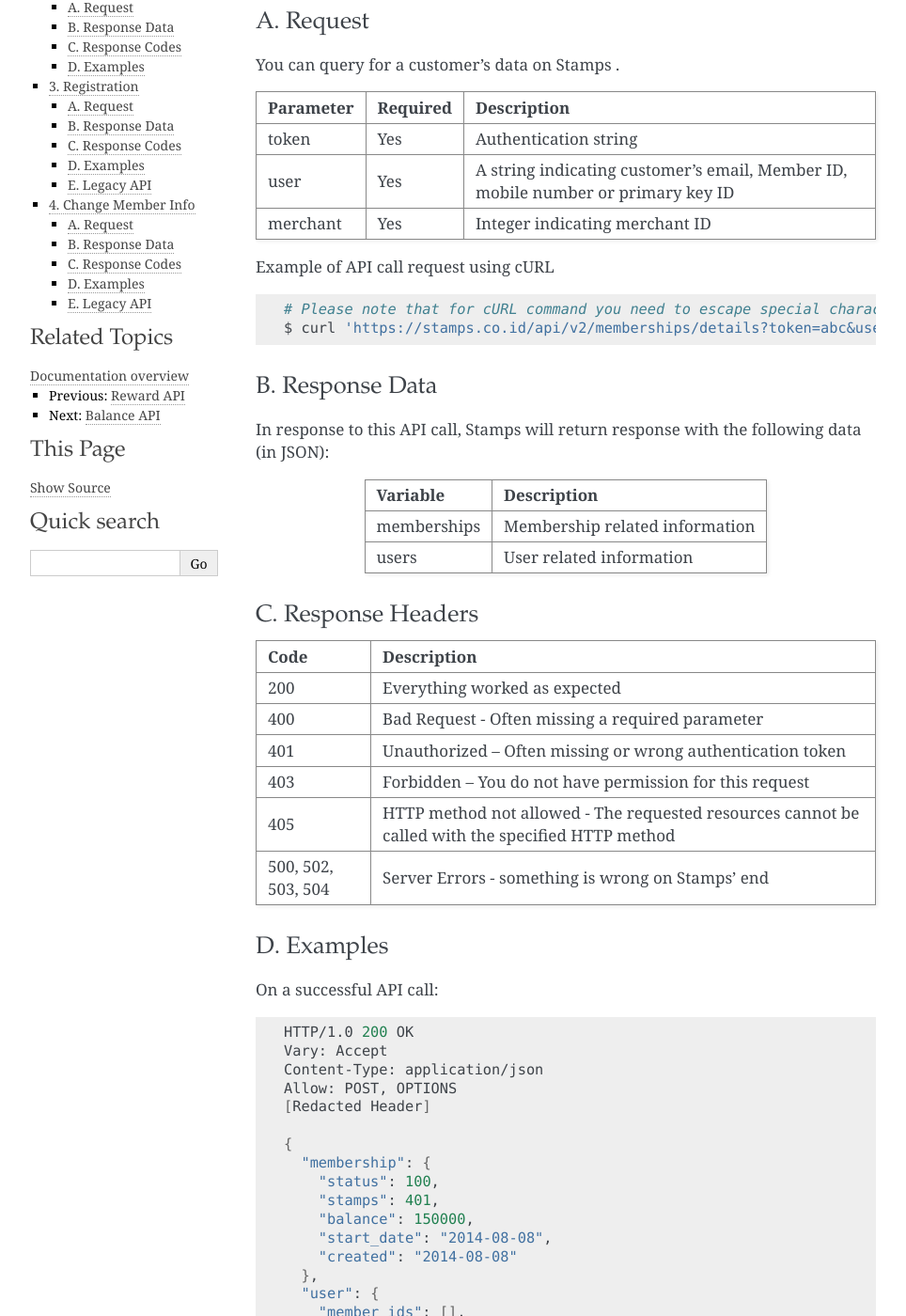
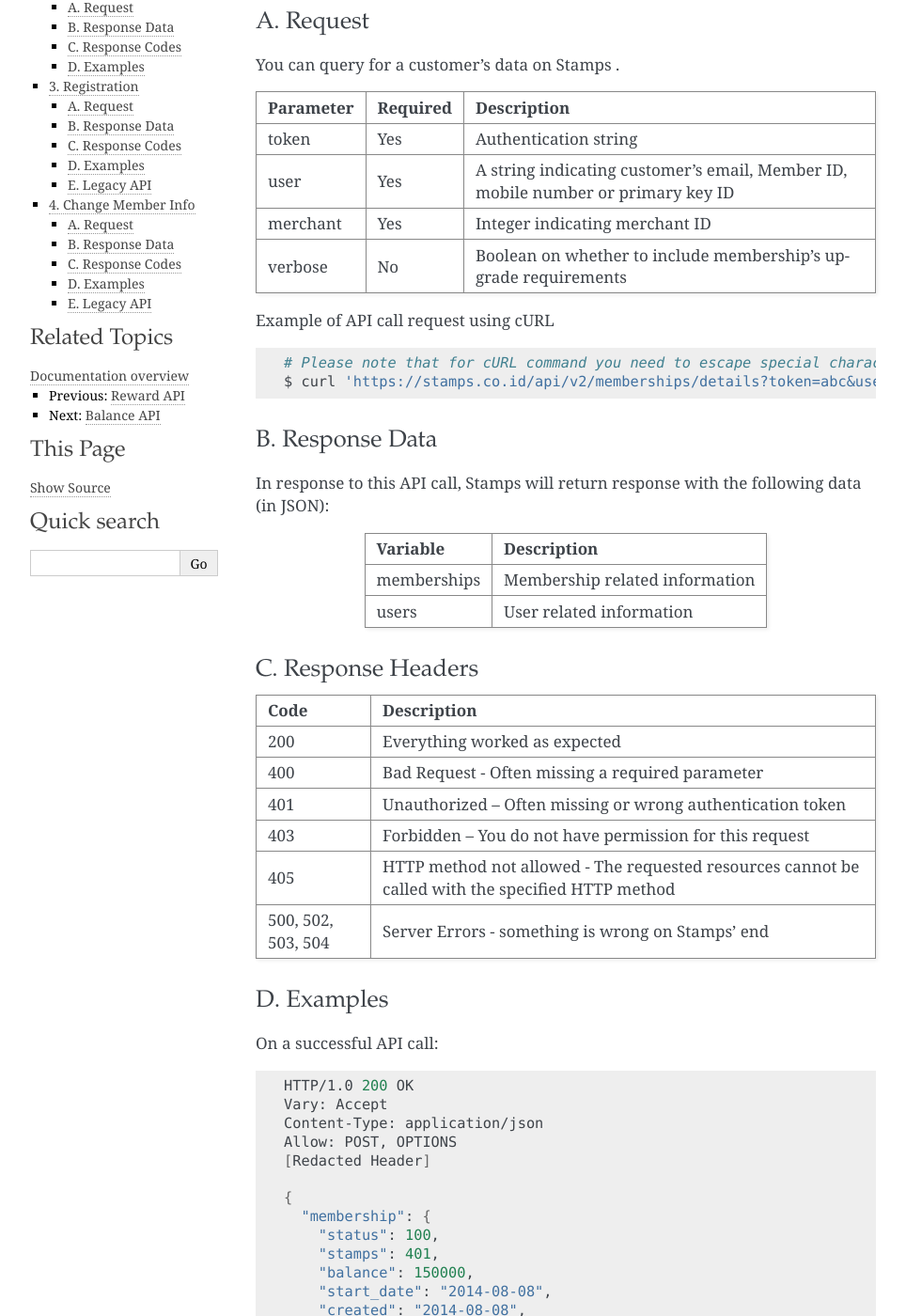
Before and after one commit to ui/stamps-api-docs, a Sphinx documentation site: the page built from source/customer_api.rst, in a window 1280 px wide and 1400 px high, scrolled down 265 px. Shown: the whole window at 94% size, without its empty margins (148-1112 px from the left). Built offline with Sphinx 7.4.7, drawn with Linux system fonts in a browser that asks for light colours; some of the changed text lies outside the part shown.

Commit message:
Add verbose option to membership detail API

```diff
--- a/source/customer_api.rst
+++ b/source/customer_api.rst
@@ -19,6 +19,7 @@ Parameter   Required    Description
 token       Yes         Authentication string
 user        Yes         A string indicating customer's email, Member ID, mobile number or primary key ID
 merchant    Yes         Integer indicating merchant ID
+verbose     No          Boolean on whether to include membership's upgrade requirements
 =========== =========== =========================
 
 Example of API call request using cURL
@@ -81,7 +82,11 @@ On a successful API call:
         "stamps": 401,
         "balance": 150000,
         "start_date": "2014-08-08",
-        "created": "2014-08-08"
+        "created": "2014-08-08",
+        "to_upgrade": [{
+          "spending_requirement": 590000,
+          "deadline": "2022-12-31"
+        }]
       },
       "user": {
         "member_ids": [],
```
